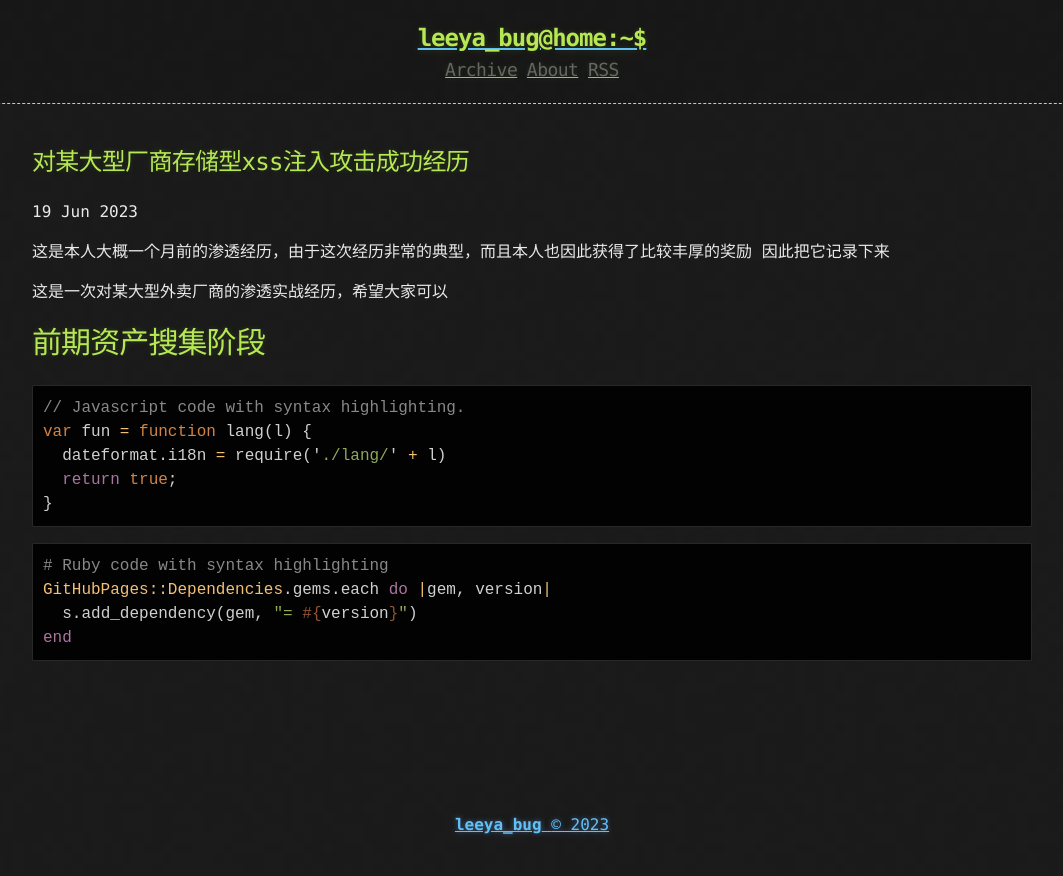
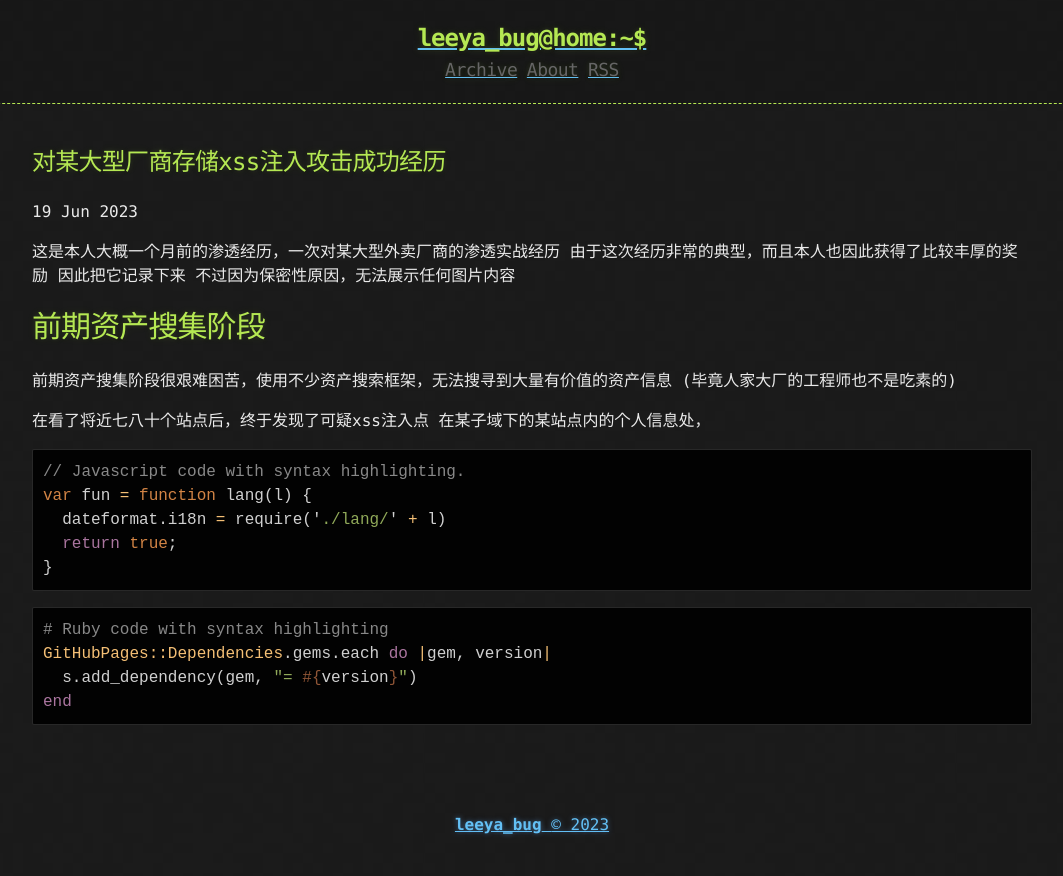
Before and after one commit to Leeyangee/leeyangee.github.io, a Jekyll site: the page built from _posts/2023-06-19-对某大型厂商存储型xss注入攻击成功经历.md, in a window 1280 px wide. Shown: the top 876 px of the page, without its empty margins (108-1171 px from the left). Built offline with Jekyll 4.4.1, drawn with Linux system fonts in a browser that asks for light colours.

Commit message:
Update 2023-06-19-对某大型厂商存储型xss注入攻击成功经历.md

````diff
--- a/_posts/2023-06-19-对某大型厂商存储型xss注入攻击成功经历.md
+++ b/_posts/2023-06-19-对某大型厂商存储型xss注入攻击成功经历.md
@@ -1,13 +1,19 @@
 ---
-title: 对某大型厂商存储型xss注入攻击成功经历
+title: 对某大型厂商存储xss注入攻击成功经历
 published: true
 ---
-这是本人大概一个月前的渗透经历，由于这次经历非常的典型，而且本人也因此获得了比较丰厚的奖励
+这是本人大概一个月前的渗透经历，一次对某大型外卖厂商的渗透实战经历
+由于这次经历非常的典型，而且本人也因此获得了比较丰厚的奖励
 因此把它记录下来
-
-这是一次对某大型外卖厂商的渗透实战经历，希望大家可以
+不过因为保密性原因，无法展示任何图片内容
 
 # [](#header-1)前期资产搜集阶段
+
+前期资产搜集阶段很艰难困苦，使用不少资产搜索框架，无法搜寻到大量有价值的资产信息
+(毕竟人家大厂的工程师也不是吃素的)
+
+在看了将近七八十个站点后，终于发现了可疑xss注入点
+在某子域下的某站点内的个人信息处，
 
 ```js
 // Javascript code with syntax highlighting.
````
